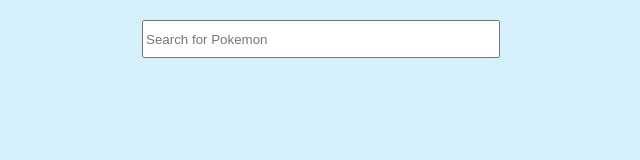
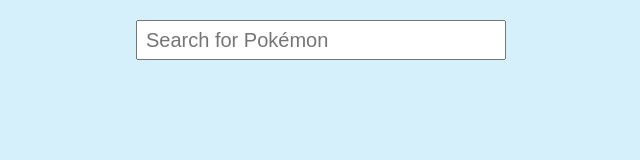
Before and after one commit to stephnet40/Pokedle, a React (Vite) app: page / in a window 1280 px wide. Shown: the top 160 px of the page, without its empty margins (319-959 px from the left). Built offline with nearby package versions, Linux system fonts and the light colour scheme.

Commit message:
Update styling

```diff
--- a/src/App.css
+++ b/src/App.css
@@ -22,15 +22,18 @@
   display: flex;
   justify-content: start;
   align-items: center;
+  gap: 16px
 }
 
 li button img {
-  width: 50px;
+  width: 60px;
 }
 
 .search input {
   height: 32px;
-  width: 350px
+  width: 350px;
+  font-size: 20px;
+  padding: 2px 8px;
 }
 
 .win-message {
--- a/src/App.tsx
+++ b/src/App.tsx
@@ -117,7 +117,7 @@
     <>
       <div>
         <div className='search'>
-          <input type='text' placeholder='Search for Pokemon' value={searchInput} onChange={handleInputChange} disabled={currGuess == dailyPokemon}></input>
+          <input type='text' placeholder='Search for Pokémon' value={searchInput} onChange={handleInputChange} disabled={currGuess == dailyPokemon}></input>
           <ul className='filtered-search'>
             {searchResults.map((result, index) =>
               <li key={index}>
--- a/src/index.css
+++ b/src/index.css
@@ -29,14 +29,13 @@
 }
 
 button {
-  color: rgba(255, 255, 255, 0.87);
+  color: rgba(58, 58, 58, 0.87);
   cursor: pointer;
-  font-size: 1em;
+  font-size: 20px;
   font-weight: 500;
   font-family: inherit;
-  background-color: #1a1a1a;
-  border-radius: 2px;
-  border: 1px solid transparent;
+  background-color: #e7eef0;
+  border: 1px solid rgb(173, 173, 173);
   padding: 2px 10px;
   transition: border-color 0.25s;
 }
```
